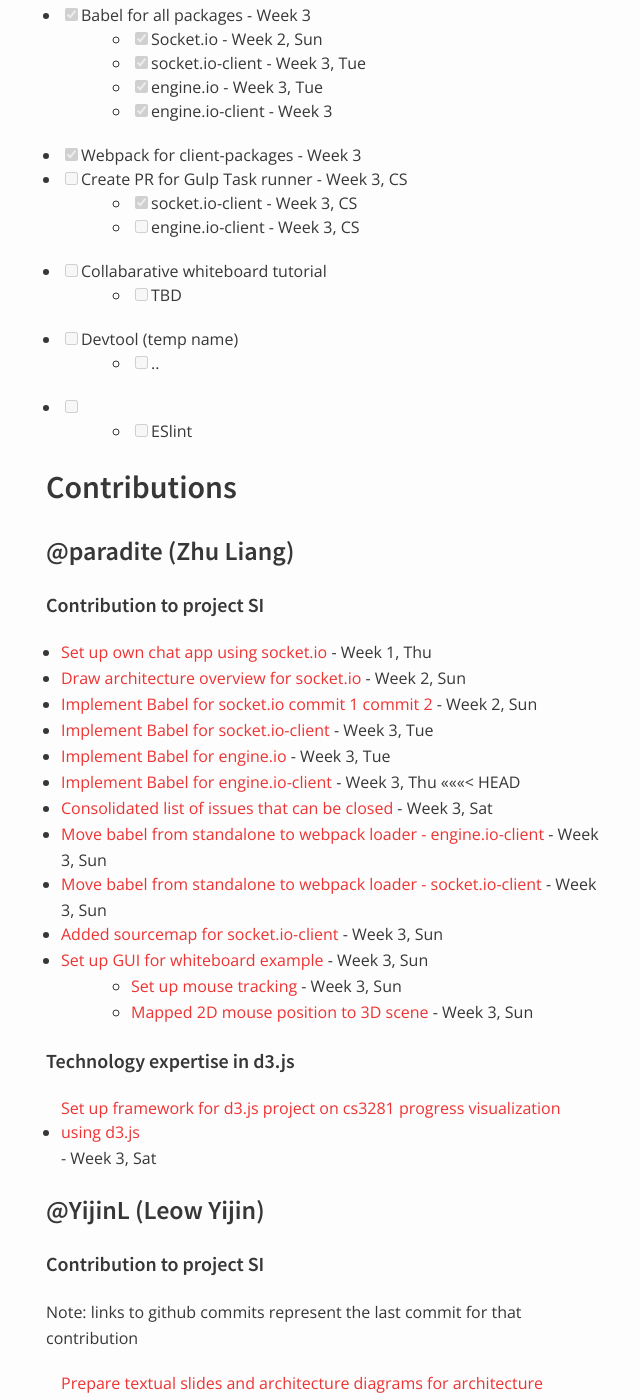
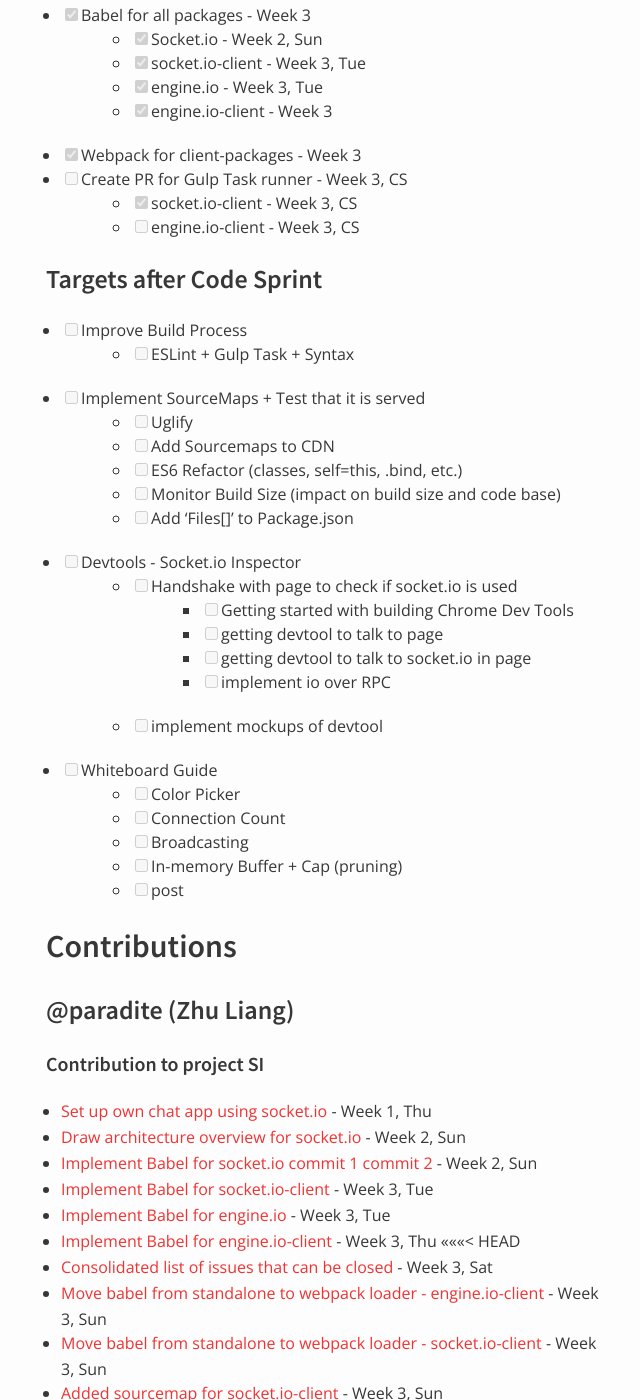
Before and after one commit to nus-oss/cs3281-AY1516S2-website, a Jekyll site: the page built from teams/socketio.md, in a window 1280 px wide and 1400 px high, scrolled down 973 px. Shown: the whole window, without its empty margins (324-964 px from the left). Built offline with Jekyll 4.4.1, drawn with Linux system fonts in a browser that asks for light colours; some of the changed text lies outside the part shown.

Commit message:
added targets after code sprint. Update personal targets.

```diff
--- a/teams/socketio.md
+++ b/teams/socketio.md
@@ -11,12 +11,13 @@
    - Technology Expertise: d3.js
  - Diga Widyaprana ([@digawp](http://digawp.blogspot.sg/))
    - Technology Expertise:
- - Zheng Weihan ([@whattokingu](http://medium.com/@whattokingu))
-   - Technology Expertise:
+ - Zheng Weihan ([@whattokingu](http://medium.com/@whattokingu)) Team Lead - Week 4 to 7
+   - Technology Expertise: NodeJS
  - Michael Limantara ([@mikelimantara](http://medium.com/@mikelimantara))
    - Technology Expertise:
  - Leow Yijin ([@YijinL](#))
    - Technology Expertise:
+
 
 ## Workplan
 
@@ -39,13 +40,32 @@
 * [ ] Create PR for Gulp Task runner - Week 3, CS
   * [x] socket.io-client - Week 3, CS
   * [ ] engine.io-client - Week 3, CS
-* [ ] Collabarative whiteboard tutorial
-  * [ ] TBD
-* [ ] Devtool (temp name)
-  * [ ] ..
-* [ ]
-  * [ ] ESlint
 
+### Targets after Code Sprint
+* [ ] Improve Build Process
+  * [ ] ESLint + Gulp Task + Syntax
+* [ ] Implement SourceMaps + Test that it is served
+  * [ ] Uglify
+  * [ ] Add Sourcemaps to CDN
+  * [ ] ES6 Refactor (classes, self=this, .bind, etc.)
+  * [ ] Monitor Build Size (impact on build size and code base)
+  * [ ] Add 'Files[]' to Package.json
+
+* [ ] Devtools - Socket.io Inspector
+  * [ ] Handshake with page to check if socket.io is used
+    * [ ] Getting started with building Chrome Dev Tools
+    * [ ] getting devtool to talk to page
+    * [ ] getting devtool to talk to socket.io in page
+    * [ ] implement io over RPC
+  * [ ] implement mockups of devtool
+
+
+* [ ] Whiteboard Guide
+  * [ ] Color Picker
+  * [ ] Connection Count
+  * [ ] Broadcasting
+  * [ ] In-memory Buffer + Cap (pruning)
+  * [ ] post
 
 ## Contributions
 
@@ -103,9 +123,12 @@
 * [Setup Gulpfiles for Socket.io-client - Week 2, Mon](https://github.com/nus-fboa2016-si/socket.io-client/pull/1)
 * Convert Tasks from Make to Gulp for [Socket.io](https://github.com/nus-fboa2016-si/socket.io/pull/3) and [Socket.io-client](https://github.com/nus-fboa2016-si/socket.io-client/pull/1) - Week 2, Mon
 * Fix for [issue #331](https://github.com/socketio/socket.io-client/issues/331) on socket.io-client. The fix spans both [socket.io-client](https://github.com/nus-fboa2016-si/socket.io-client/pull/2) and [socket.io](https://github.com/nus-fboa2016-si/socket.io/pull/4) - Week 3, CS
+* Test for above Fix in PR [#943] (https://github.com/socketio/socket.io-client/pull/943). - Week 3, CS
 * Added [documentation](https://github.com/socketio/socket.io/pull/2415) for based on issue [#2400](https://github.com/socketio/socket.io/issues/2400 - Week 3, CS
 * Added [task](https://github.com/whattokingu/socket.io-client/commit/fdef60a24ea3edd5f0da746f5f7a133844fe05e1) in Gulp to run Zuul - Week 3, CS
 
+#### Contribution to minor project HubTurbo
+* PR [#1227](https://github.com/HubTurbo/HubTurbo/pull/1227) for issue [#1227] -Week 4, Mon
 
 ### @digawp (Diga Widyaprana)
 
```
